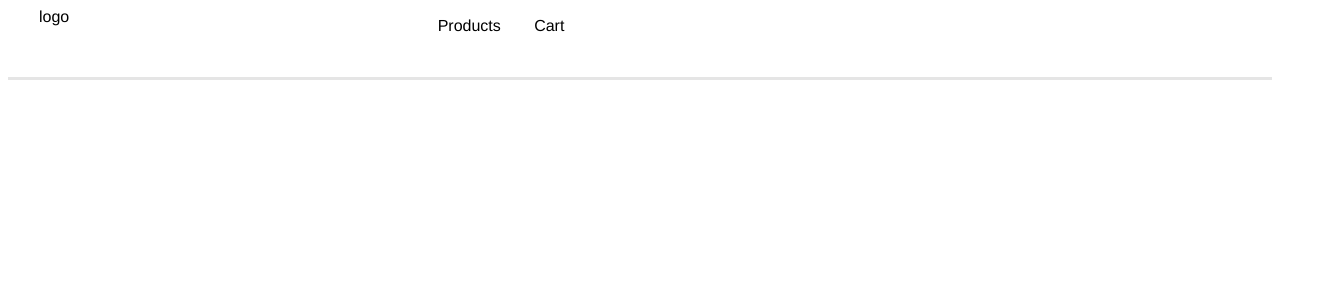
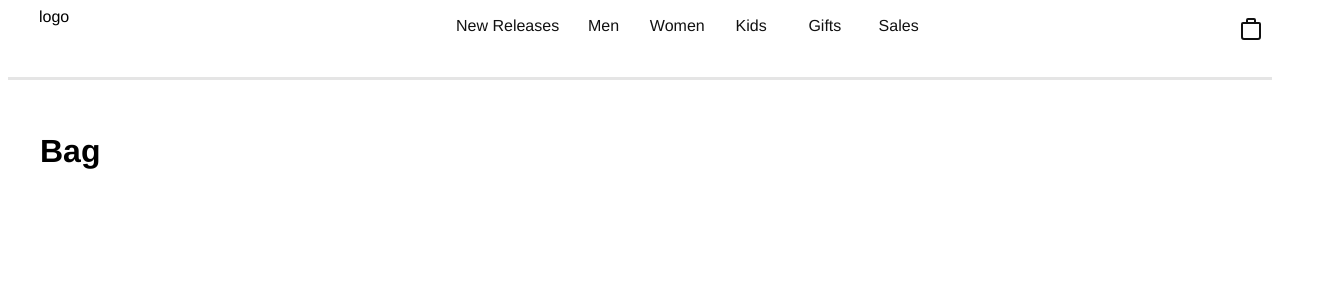
Before and after one commit to luisjnk/shopping, a React (Create React App) app: page /bag in a window 1280 px wide. Shown: the top 300 px of the page, 1318 px wide, since content can reach past the window. Built offline with nearby package versions, Linux system fonts and the light colour scheme.

Commit message:
Create bag page (#3)
Co-authored-by: Luís Junqueira <ljunqueira@Growins-MacBook-Pro.local>

```diff
--- /dev/null
+++ b/src/components/NavBar/BagSvg/BagSVG.tsx
@@ -0,0 +1,18 @@
+import React from 'react';
+
+function Bag() {
+  return (
+    <div className="">
+      <svg width="24px" height="24px" fill="#111" viewBox="0 0 24 24">
+        <path d="M16 7a1 1 0 0 1-1-1V3H9v3a1 1 0 0 1-2 0V3a2 2 0 0 1 2-2h6a2 2 0 0 1 2 2v3a1 1 0 0 1-1 1z">
+        </path>
+        <path d="M20 5H4a2 2 0 0 0-2 2v13a3 3 0 0 0 3 3h14a3 3 0 0 0 3-3V7a2 2 0 0 0-2-2zm0 15a1 1 0 0 1-1 1H5a1 1 0 0 1-1-1V7h16z">
+        </path>
+      </svg>
+      <span className="pre-jewel pre-cart-jewel text-color-primary-dark" style={{ visibility: "hidden" }} data-var="jewel">
+        0</span>
+    </div>
+  );
+}
+
+export default Bag;
--- a/src/components/NavBar/NavBar.scss
+++ b/src/components/NavBar/NavBar.scss
@@ -29,6 +29,7 @@
         padding-top: 9px;
         display: table-cell;
         vertical-align: top;
+        display: flex;
     }
 
     .logo {
@@ -47,17 +48,36 @@
         max-width: 1255px;
         width: calc(100% - 680px);
 
+        li:first-child {
+            width: 8rem;
+        }
         li {
             display: inline-block;
             width: 5rem;
-
             a {
+                color: #111;
+                cursor: pointer;
                 text-decoration: none;
-                color: black;
+            }
+            label {
+                cursor: pointer;
             }
         }
+
+        input {
+            height: 2rem;
+            background: #f5f5f5;
+            background: #f5f5f5;
+            border-radius: 1rem;
+            background: #f5f5f5;
+        }
+
         label {
             width: 5rem;
         }
     }
+
+   .pre-search-container {
+
+   }
 }
--- a/src/components/NavBar/NavBar.tsx
+++ b/src/components/NavBar/NavBar.tsx
@@ -2,7 +2,9 @@ import React from 'react';
 import {
   Link
 } from "react-router-dom";
+import BagIcon from './BagSvg/BagSVG';
 import "./NavBar.scss"
+import SearchSVG from './Search-svg/SearchSvg';
 
 function NavBar() {
   return (
@@ -12,15 +14,40 @@ function NavBar() {
         <ul className="header-menu">
           <li>
             <Link to="/products">
-              <label> Products </label>
+              <label> New Releases </label>
             </Link>
           </li>
           <li>
             <Link to="/">
-              <label> Cart </label>
+              <label> Men </label>
+            </Link>
+          </li>
+          <li>
+            <Link to="/">
+              <label> Women </label>
+            </Link>
+          </li>
+          <li>
+            <Link to="/">
+              <label> Kids </label>
+            </Link>
+          </li>
+          <li>
+            <Link to="/">
+              <label> Gifts </label>
+            </Link>
+          </li>
+          <li>
+            <Link to="/">
+              <label> Sales </label>
             </Link>
           </li>
         </ul>
+        <div className="pre-search-container">
+          <Link to="/bag">
+            <BagIcon />
+          </Link>
+        </div>
       </div>
     </div>
   );
--- /dev/null
+++ b/src/components/NavBar/Search-svg/SearchSvg.tsx
@@ -0,0 +1,12 @@
+
+import React from 'react';
+
+function SearchSVG() {
+  return (
+    <svg width="24" height="24" xmlns="http://www.w3.org/2000/svg" fill-rule="evenodd" clip-rule="evenodd">
+        <path d="M15.853 16.56c-1.683 1.517-3.911 2.44-6.353 2.44-5.243 0-9.5-4.257-9.5-9.5s4.257-9.5 9.5-9.5 9.5 4.257 9.5 9.5c0 2.442-.923 4.67-2.44 6.353l7.44 7.44-.707.707-7.44-7.44zm-6.353-15.56c4.691 0 8.5 3.809 8.5 8.5s-3.809 8.5-8.5 8.5-8.5-3.809-8.5-8.5 3.809-8.5 8.5-8.5z"/>
+    </svg>
+  );
+}
+
+export default SearchSVG;
--- /dev/null
+++ b/src/pages/Bag/Bag.tsx
@@ -0,0 +1,13 @@
+import React from 'react';
+import "./bag.scss"
+
+function Bag() {
+
+  return (
+    <div className={"bag-viwe"}>
+      <h1>Bag</h1>
+    </div>
+  );
+}
+
+export default Bag;
--- a/src/pages/Router/Router.tsx
+++ b/src/pages/Router/Router.tsx
@@ -3,6 +3,7 @@ import {
   Switch,
   Route
 } from "react-router-dom";
+import Bag from "../Bag/Bag";
 import ProductList from "../ProductList/ProductList";
 
 export default function RouterSwitch() {
@@ -11,6 +12,9 @@ export default function RouterSwitch() {
       <Route path="/products">
         <ProductList />
       </Route>
+      <Route path="/bag">
+        <Bag />
+      </Route>
     </Switch>
   );
 }
```
Also changed, not shown: src/pages/Bag/bag.scss (added).
